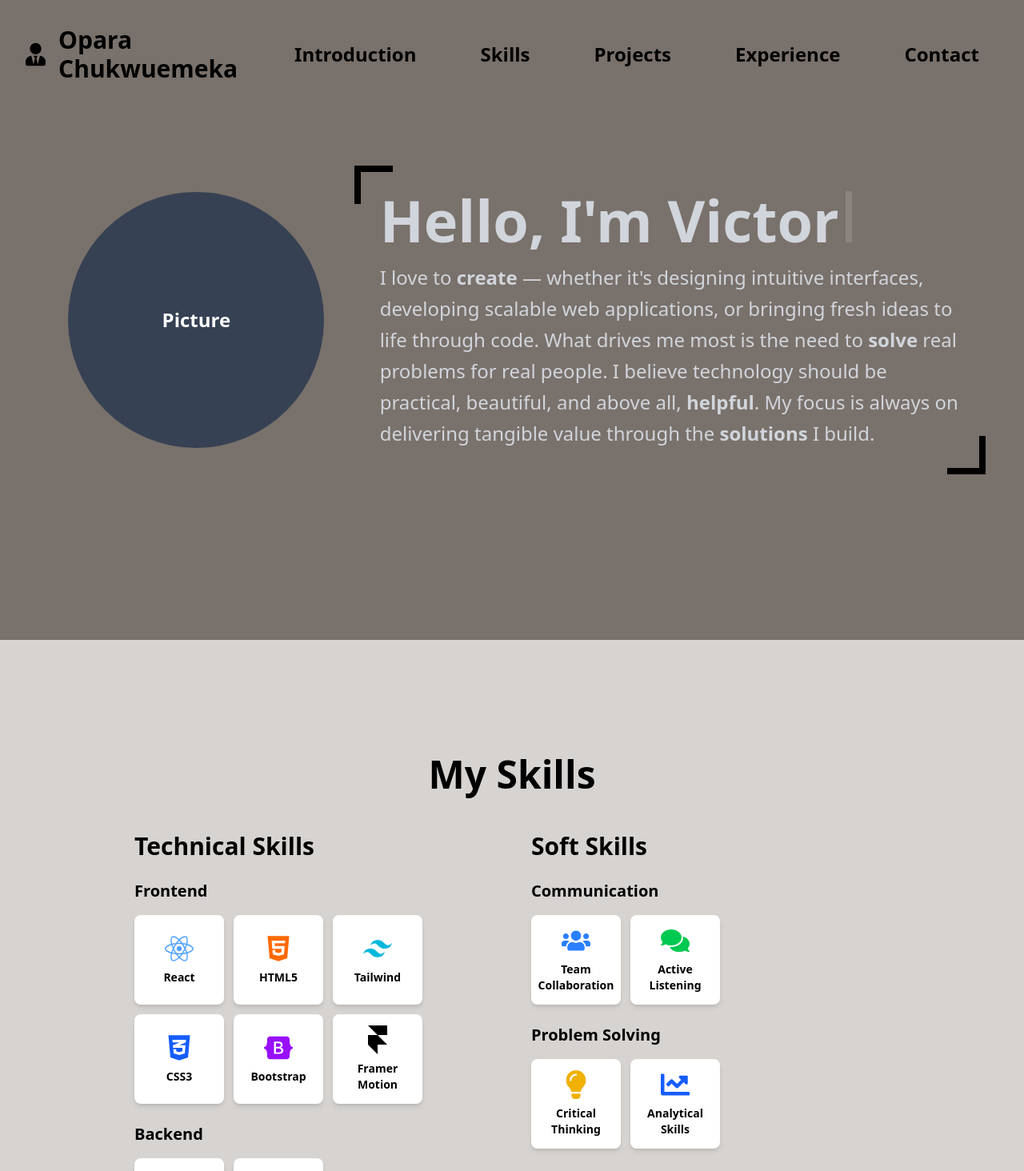
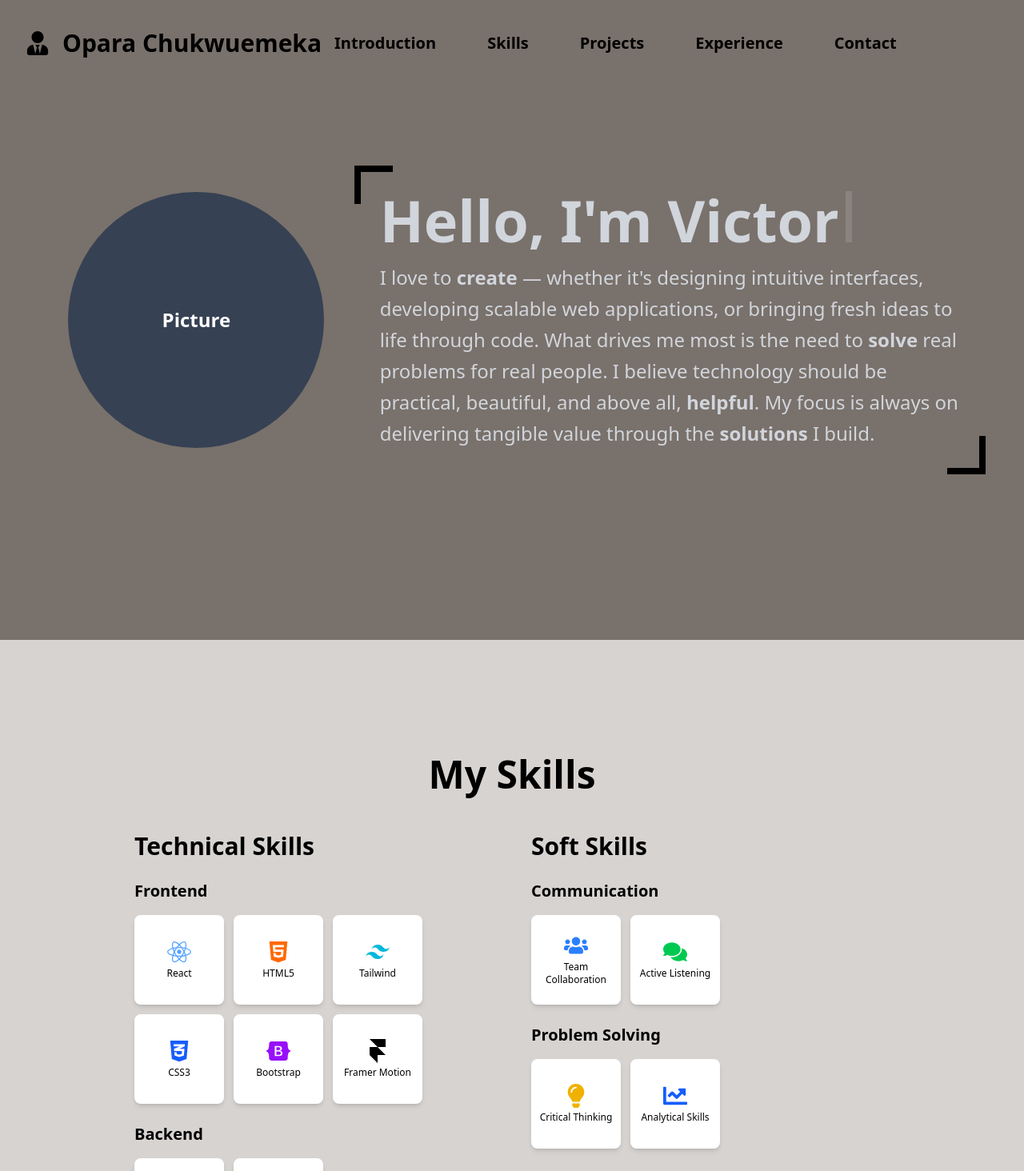
Before and after one commit to whitebl3ck/portfolio, a React (Vite) app: page / in a window 1280 px wide. Shown: the top 1464 px of the page at 80% size. Built offline with nearby package versions, Linux system fonts and the light colour scheme.

Commit message:
responsive

```diff
--- a/src/Navbar.jsx
+++ b/src/Navbar.jsx
@@ -11,30 +11,42 @@ const scrollToSection = (id) => {
 const Navbar = () => {
   const [scrolled, setScrolled] = useState(false);
   const [isMenuOpen, setIsMenuOpen] = useState(false);
+  const [showNav, setShowNav] = useState(true);
+  const [lastScrollY, setLastScrollY] = useState(0);
 
   useEffect(() => {
     const handleScroll = () => {
-      setScrolled(window.scrollY > 10);
+      const currentScrollY = window.scrollY;
+      setScrolled(currentScrollY > 10);
+
+      // Hide on scroll down, show on scroll up
+      if (currentScrollY > lastScrollY && currentScrollY > 100 && !isMenuOpen) {
+        setShowNav(false);
+      } else {
+        setShowNav(true);
+      }
+      setLastScrollY(currentScrollY);
     };
+
     window.addEventListener('scroll', handleScroll);
     return () => window.removeEventListener('scroll', handleScroll);
-  }, []);
+  }, [lastScrollY, isMenuOpen]);
 
   const navLinks = (
     <>
-      <button className={`text-2xl px-6 py-2 font-bold ${scrolled || isMenuOpen ? 'text-white' : 'text-black'}`} onClick={() => { scrollToSection('aboutme'); setIsMenuOpen(false); }}>Introduction</button>
-      <button className={`text-2xl px-6 py-2 font-bold ${scrolled || isMenuOpen ? 'text-white' : 'text-black'}`} onClick={() => { scrollToSection('skills'); setIsMenuOpen(false); }}>Skills</button>
-      <button className={`text-2xl px-6 py-2 font-bold ${scrolled || isMenuOpen ? 'text-white' : 'text-black'}`} onClick={() => { scrollToSection('projects'); setIsMenuOpen(false); }}>Projects</button>
-      <button className={`text-2xl px-6 py-2 font-bold ${scrolled || isMenuOpen ? 'text-white' : 'text-black'}`} onClick={() => { scrollToSection('experience'); setIsMenuOpen(false); }}>Experience</button>
-      <button className={`text-2xl px-6 py-2 font-bold ${scrolled || isMenuOpen ? 'text-white' : 'text-black'}`} onClick={() => { scrollToSection('contact'); setIsMenuOpen(false); }}>Contact</button>
+      <button className={`text-xl px-4 py-2 font-bold ${scrolled || isMenuOpen ? 'text-white' : 'text-black'}`} onClick={() => { scrollToSection('aboutme'); setIsMenuOpen(false); }}>Introduction</button>
+      <button className={`text-xl px-4 py-2 font-bold ${scrolled || isMenuOpen ? 'text-white' : 'text-black'}`} onClick={() => { scrollToSection('skills'); setIsMenuOpen(false); }}>Skills</button>
+      <button className={`text-xl px-4 py-2 font-bold ${scrolled || isMenuOpen ? 'text-white' : 'text-black'}`} onClick={() => { scrollToSection('projects'); setIsMenuOpen(false); }}>Projects</button>
+      <button className={`text-xl px-4 py-2 font-bold ${scrolled || isMenuOpen ? 'text-white' : 'text-black'}`} onClick={() => { scrollToSection('experience'); setIsMenuOpen(false); }}>Experience</button>
+      <button className={`text-xl px-4 py-2 font-bold ${scrolled || isMenuOpen ? 'text-white' : 'text-black'}`} onClick={() => { scrollToSection('contact'); setIsMenuOpen(false); }}>Contact</button>
     </>
   );
 
   return (
     <nav
-      className={`p-4 sm:p-6 md:p-8 fixed w-full top-0 left-0 z-20 flex items-center justify-between transition-colors duration-300 ${
+      className={`p-4 sm:p-6 md:p-8 fixed w-full top-0 left-0 z-20 flex items-center justify-between transition-all duration-300 ${
         scrolled ? 'bg-black' : 'bg-stone-500'
-      }`}
+      } ${showNav ? 'translate-y-0' : '-translate-y-full'}`}
       style={{ minHeight: '80px' }}
     >
       {/* Brand */}
@@ -50,7 +62,7 @@ const Navbar = () => {
 
       {/* Hamburger Icon */}
       <div className="md:hidden flex items-center">
-        <button onClick={() => setIsMenuOpen(!isMenuOpen)} className="text-3xl text-white">
+        <button onClick={() => setIsMenuOpen(!isMenuOpen)} className="text-3xl text-white z-30">
           {isMenuOpen ? <FaTimes /> : <FaBars />}
         </button>
       </div>
@@ -59,11 +71,9 @@ const Navbar = () => {
       <div className="hidden md:flex flex-1"></div>
 
       {/* Mobile Menu */}
-      {isMenuOpen && (
-        <div className="md:hidden absolute top-full left-0 w-full bg-black flex flex-col items-center gap-6 py-8">
-          {navLinks}
-        </div>
-      )}
+      <div className={`md:hidden absolute top-0 left-0 w-full bg-black h-screen flex flex-col items-center justify-center gap-8 transition-transform duration-300 ease-in-out ${isMenuOpen ? 'translate-x-0' : 'translate-x-full'}`}>
+        {navLinks}
+      </div>
     </nav>
   );
 };
--- a/src/Projects.jsx
+++ b/src/Projects.jsx
@@ -57,10 +57,10 @@ const cardVariants = {
 
 const Projects = () => {
   return (
-    <div className="w-full mx-auto px-25">
+    <div className="w-full mx-auto px-4 sm:px-12">
       <h1 className="text-4xl md:text-5xl font-bold mb-12 text-center">My Projects</h1>
 
-      <div className="grid grid-cols-1 md:grid-cols-2 lg:grid-cols-3 gap-8">
+      <div className="grid grid-cols-2 lg:grid-cols-3 gap-4 md:gap-8">
         {projects.map((project, index) => (
           <motion.div
             key={project.title}
@@ -71,13 +71,12 @@ const Projects = () => {
             variants={cardVariants}
           >
             {/* Project Image */}
-            <div className="relative h-48">
-
-              <div className="absolute inset-0 bg-blue-600 bg-opacity-20"><img
+            <div className="relative h-32 sm:h-48 bg-gray-800">
+              <img
                 src={project.image}
                 alt={project.title}
                 className="w-full h-full object-cover"
-              /></div>
+              />
               <span className={`absolute top-2 right-2 px-3 py-1 text-sm font-semibold text-white rounded-full ${
                 project.status === 'Completed' ? 'bg-green-500' : 'bg-yellow-500'
               }`}>
@@ -86,13 +85,13 @@ const Projects = () => {
             </div>
 
             {/* Project Content */}
-            <div className="p-6">
-              <h3 className="text-xl sm:text-2xl font-bold mb-3 text-gray-800">{project.title}</h3>
-              <p className="text-sm sm:text-base text-gray-600 mb-4 leading-relaxed">{project.description}</p>
+            <div className="p-4 sm:p-6">
+              <h3 className="text-base sm:text-xl font-bold mb-2 text-gray-800">{project.title}</h3>
+              <p className="text-xs sm:text-sm text-gray-600 mb-4 leading-relaxed">{project.description}</p>
 
               {/* Technologies */}
-              <div className="mb-6">
-                <h4 className="text-sm font-semibold text-gray-700 mb-2">Technologies Used:</h4>
+              <div className="mb-4">
+                <h4 className="text-xs sm:text-sm font-semibold text-gray-700 mb-2">Technologies Used:</h4>
                 <div className="flex flex-wrap gap-2">
                   {project.technologies.map((tech) => (
                     <span
@@ -107,12 +106,12 @@ const Projects = () => {
               </div>
 
               {/* Project Links */}
-              <div className="flex gap-4">
+              <div className="flex flex-col sm:flex-row gap-2 mt-auto">
                 <a
                   href={project.github}
                   target="_blank"
                   rel="noopener noreferrer"
-                  className="flex items-center gap-2 px-3 py-2 text-sm sm:text-base bg-gray-800 text-white rounded-lg hover:bg-gray-700 transition-colors duration-200"
+                  className="w-full flex items-center justify-center gap-2 px-3 py-2 text-xs sm:text-sm bg-gray-800 text-white rounded-lg hover:bg-gray-700 transition-colors duration-200"
                 >
                   <FaGithub />
                   GitHub
@@ -121,7 +120,7 @@ const Projects = () => {
                   href={project.live}
                   target="_blank"
                   rel="noopener noreferrer"
-                  className="flex items-center gap-2 px-3 py-2 text-sm sm:text-base bg-blue-600 text-white rounded-lg hover:bg-blue-500 transition-colors duration-200"
+                  className="w-full flex items-center justify-center gap-2 px-3 py-2 text-xs sm:text-sm bg-blue-600 text-white rounded-lg hover:bg-blue-500 transition-colors duration-200"
                 >
                   <FaExternalLinkAlt />
                   Live Demo
--- a/src/Skills.jsx
+++ b/src/Skills.jsx
@@ -85,14 +85,14 @@ const Skills = () => (
               {group.items.map((skill, idx) => (
                 <motion.div
                   key={skill.name}
-                  className="bg-white rounded-lg shadow-md p-3 flex flex-col items-center w-24 h-24 sm:w-28 sm:h-28 justify-center cursor-pointer hover:scale-105 hover:shadow-xl transition-transform"
+                  className="bg-white rounded-lg shadow-md p-2 flex flex-col items-center w-20 h-20 sm:w-28 sm:h-28 justify-center cursor-pointer hover:scale-105 hover:shadow-xl transition-transform"
                   initial="offscreen"
                   whileInView="onscreen"
                   viewport={{ once: true, amount: 0.2 }}
                   variants={cardVariants}
                 >
-                  <div className="text-3xl sm:text-4xl mb-2">{skill.icon()}</div>
-                  <span className="text-xs sm:text-sm font-semibold text-center">{skill.name}</span>
+                  <div className="text-2xl sm:text-3xl mb-1">{skill.icon()}</div>
+                  <span className="text-xs text-center">{skill.name}</span>
                 </motion.div>
               ))}
             </div>
@@ -110,14 +110,14 @@ const Skills = () => (
               {group.items.map((skill, idx) => (
                 <motion.div
                   key={skill.name}
-                  className="bg-white rounded-lg shadow-md p-3 flex flex-col items-center w-24 h-24 sm:w-28 sm:h-28 justify-center cursor-pointer hover:scale-105 hover:shadow-xl transition-transform"
+                  className="bg-white rounded-lg shadow-md p-2 flex flex-col items-center w-20 h-20 sm:w-28 sm:h-28 justify-center cursor-pointer hover:scale-105 hover:shadow-xl transition-transform"
                   initial="offscreen"
                   whileInView="onscreen"
                   viewport={{ once: true, amount: 0.2 }}
                   variants={cardVariants}
                 >
-                  <div className="text-3xl sm:text-4xl mb-2">{skill.icon()}</div>
-                  <span className="text-xs sm:text-sm font-semibold text-center">{skill.name}</span>
+                  <div className="text-2xl sm:text-3xl mb-1">{skill.icon()}</div>
+                  <span className="text-xs text-center">{skill.name}</span>
                 </motion.div>
               ))}
             </div>
```
